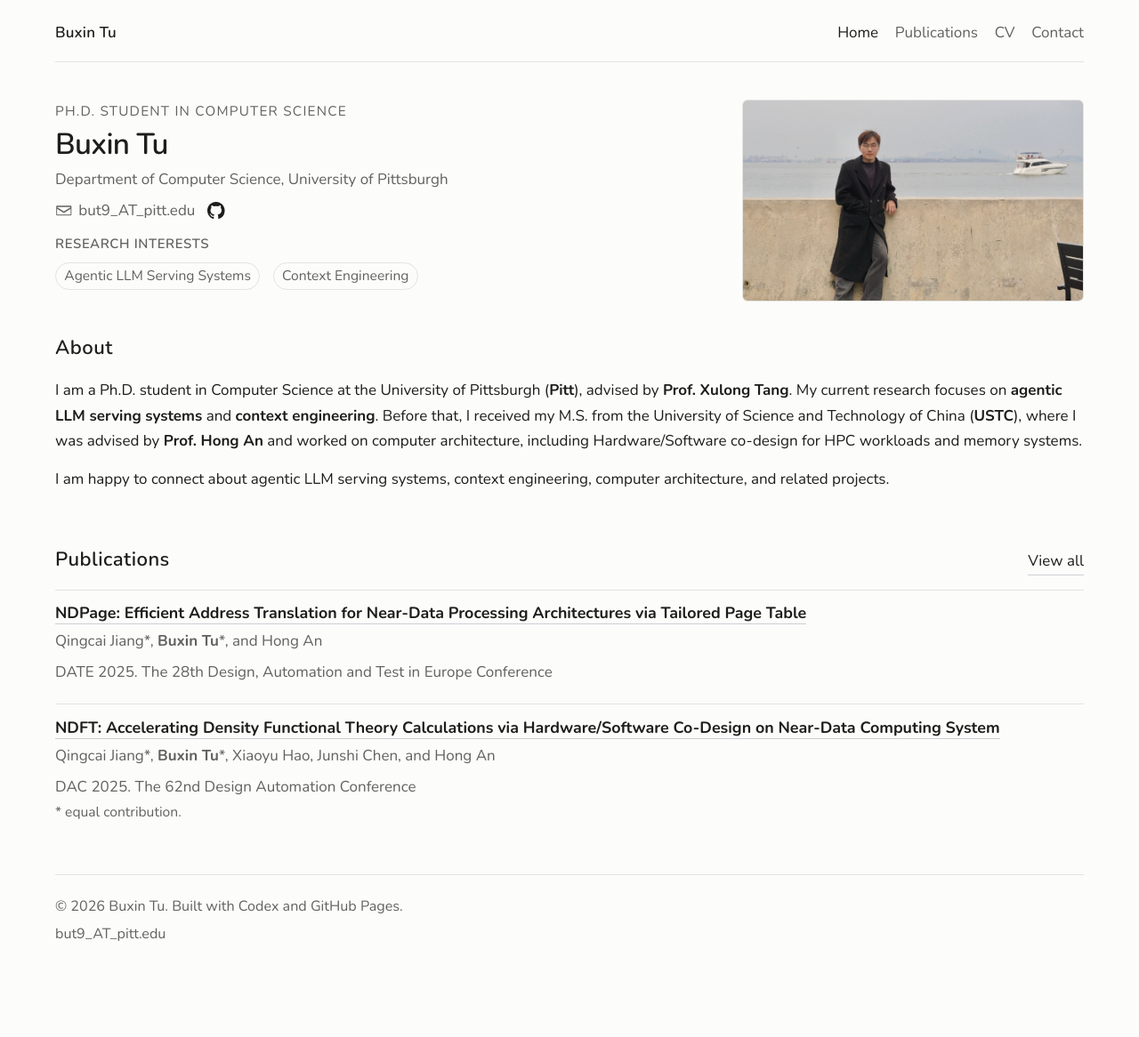
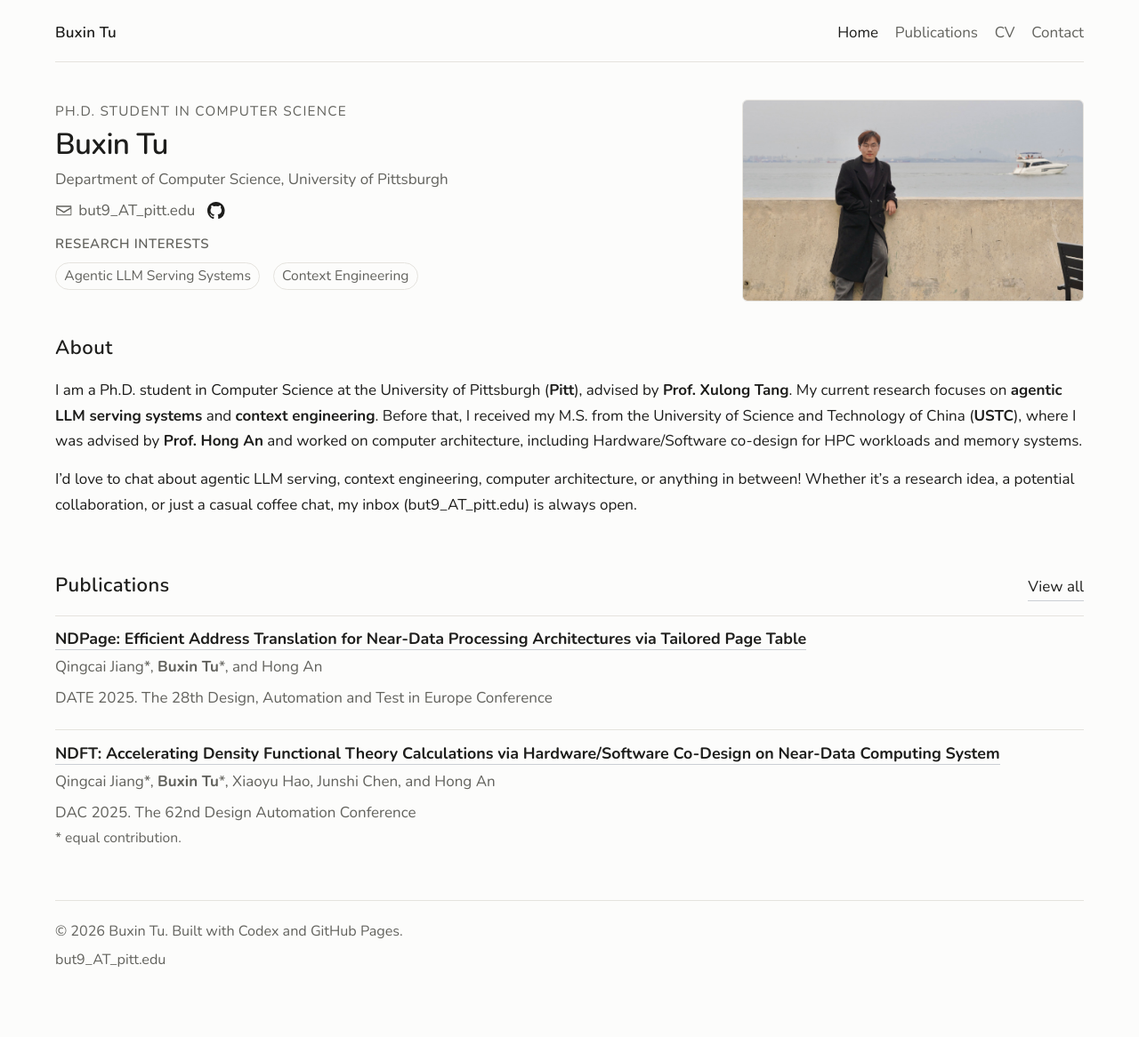
Before and after one commit to tubuxinnb/tubuxinnb.github.io, a Jekyll site: the page built from index.md, in a window 1280 px wide. Shown: the whole page at 89% size. Built offline with Jekyll 4.4.1, drawn with Linux system fonts in a browser that asks for light colours; before the commit the page ends 1137 px from its top, so only the background shows below that.

Commit message:
Make the About closing line livelier
Co-Authored-By: Claude Opus 5.5 <noreply@anthropic.com>
Claude-Session: https://claude.ai/code/session_0121bAi3qDqbvqJCRHrtAUQF

```diff
--- a/index.md
+++ b/index.md
@@ -7,4 +7,4 @@ I am a Ph.D. student in Computer Science at the University of Pittsburgh (**Pitt
 My current research focuses on **agentic LLM serving systems** and **context engineering**.
 Before that, I received my M.S. from the University of Science and Technology of China (**USTC**), where I was advised by **Prof. Hong An** and worked on computer architecture, including Hardware/Software co-design for HPC workloads and memory systems.
 
-I am happy to connect about agentic LLM serving systems, context engineering, computer architecture, and related projects.
+I'd love to chat about agentic LLM serving, context engineering, computer architecture, or anything in between! Whether it's a research idea, a potential collaboration, or just a casual coffee chat, my inbox ({{ site.email | replace: "@", "_AT_" }}) is always open.
```
